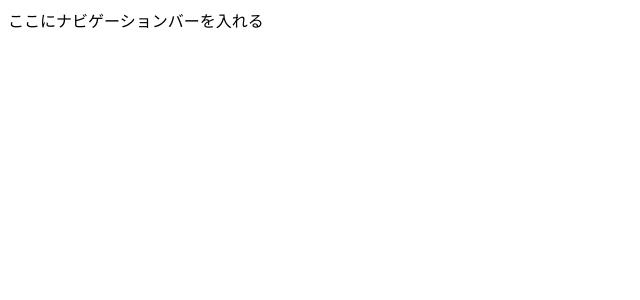
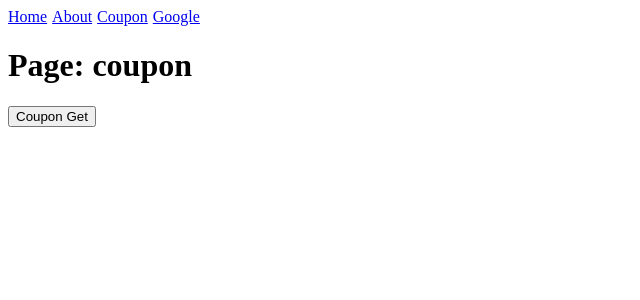
Before and after one commit to akinorina/memo_nuxt3, a Nuxt app: page /coupon in a window 1280 px wide. Before the commit this address had no page. Shown: the top 300 px of the page, without its empty margins (0-640 px from the left). Built offline with nearby package versions, Linux system fonts and the light colour scheme.

Commit message:
components & NuxtLink

```diff
--- /dev/null
+++ b/components/Coupon.vue
@@ -0,0 +1,7 @@
+<script setup></script>
+
+<template>
+  <div>Couponコード:1234</div>
+</template>
+
+<style scoped></style>
--- /dev/null
+++ b/components/Navbar.vue
@@ -0,0 +1,16 @@
+<script lang="ts" setup></script>
+
+<template>
+  <nav>
+    <NuxtLink to="/">Home</NuxtLink>
+    <NuxtLink to="/about">About</NuxtLink>
+    <NuxtLink to="/coupon">Coupon</NuxtLink>
+    <NuxtLink to="https://google.com" target="_blank">Google</NuxtLink>
+  </nav>
+</template>
+
+<style scoped>
+a {
+  margin-right: 5px;
+}
+</style>
--- a/layouts/default.vue
+++ b/layouts/default.vue
@@ -1,7 +1,7 @@
 <template>
   <div>
     <slot name="header" />
-    <nav>ここにナビゲーションバーを入れる</nav>
+    <Navbar />
     <slot />
   </div>
 </template>
--- /dev/null
+++ b/pages/coupon.vue
@@ -0,0 +1,17 @@
+<script lang="ts" setup>
+const show = ref(false);
+
+const handleClick = () => {
+  show.value = true;
+}
+</script>
+
+<template>
+  <div>
+    <h1>Page: coupon</h1>
+    <button @click="handleClick">Coupon Get</button>
+    <coupon v-if="show" />
+  </div>
+</template>
+
+<style scoped></style>
```
